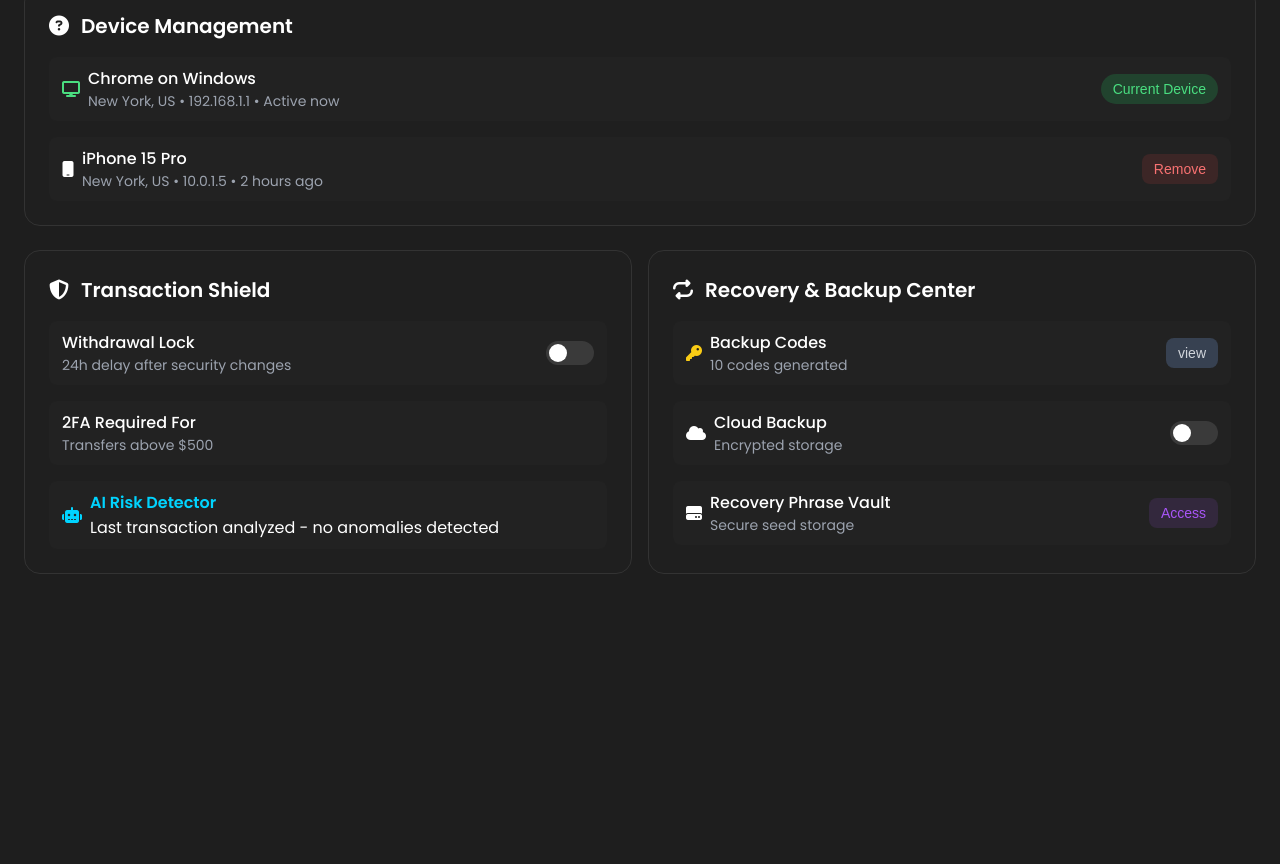
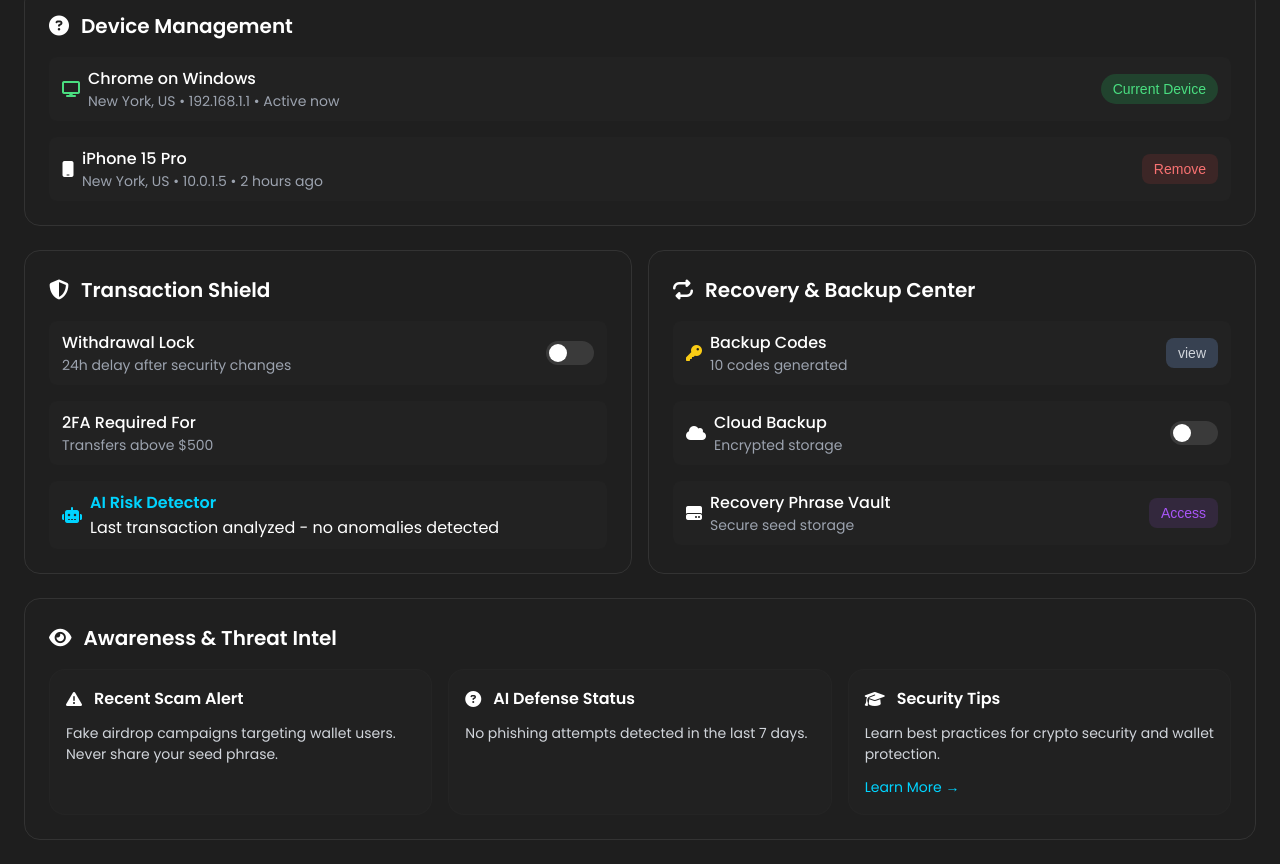
Before and after one commit to nhidhossain/30-day-challenge, a plain HTML site: page security-center-new/index.html in a window 1280 px wide. Shown: the part 659-1523 px from the top of the page. Before the commit the page ends 1257 px from the top, so only its background shows below. Drawn offline with Linux system fonts and the light colour scheme; files whose address does not match are found by name.

Commit message:
section43-added

```diff
--- a/security-center-new/index.html
+++ b/security-center-new/index.html
@@ -302,5 +302,38 @@
         </div>
     </div>
     </div>
+
+    <div class="section">
+        <div class="header">
+            <div class="name">
+                <i class="fa fa-eye" aria-hidden="true"></i>
+                <h1>Awareness & Threat Intel</h1>
+            </div>
+        </div>
+        <div class="grid-box">
+            <div class="box-card">
+                <div class="mid-header">
+                    <i class="fa fa-exclamation-triangle" ></i>
+                <h1>Recent Scam Alert</h1>
+                </div>
+                <p>Fake airdrop campaigns targeting wallet users. Never share your seed phrase.</p>
+            </div>
+            <div class="box-card">
+                <div class="mid-header">
+                    <i class="fa fa-question-circle" ></i>
+                <h1>AI Defense Status</h1>
+                </div>
+                <p>No phishing attempts detected in the last 7 days.</p>
+            </div>
+            <div class="box-card">
+                <div class="mid-header">
+                    <i class="fa fa-graduation-cap" ></i>
+                <h1>Security Tips</h1>
+                </div>
+                <p>Learn best practices for crypto security and wallet protection.</p>
+                <h4>Learn More →</h4>
+            </div>
+        </div>
+    </div>
 </body>
 </html>
--- a/security-center-new/style.css
+++ b/security-center-new/style.css
@@ -515,3 +515,54 @@ body{
 .button-access span{
     color: #A855F7;
 }
+.grid-box{
+    display: grid;
+    grid-template-columns: repeat(3, 1fr);
+    gap: 16px;
+}
+@media (max-width: 700px) {
+    .grid-box{
+        display: grid;
+        grid-template-columns: 1fr;
+        grid-template-rows: repeat(3, auto);
+        gap: 16px;
+    }
+}
+
+.mid-header{
+    display: flex;
+    flex-direction: row;
+    justify-content: start;
+    align-items: center;
+    gap: 12px;
+}
+.mid-header h1{
+    font-size: 16px;
+    font-weight: 700;
+}
+.box-card{
+    /* width: 100%; */
+    display: flex;
+    flex-direction: column;
+    justify-content: left;
+    gap: 12px;
+    background-color: #2F2F2F33;
+    border-radius: 16px;
+    border: solid 1px #33333330;
+    padding: 16px;
+}
+
+.box-card p{
+    font-size: 14px;
+    font-weight: 400;
+    color: #D1D5DB;
+}
+.box-card h4{
+    color: #00D4FF;
+    font-size: 14px;
+    font-weight: 400;
+}
+.box-card h4:hover{
+    text-decoration: underline;
+    color: #00D4FF;
+}
```
